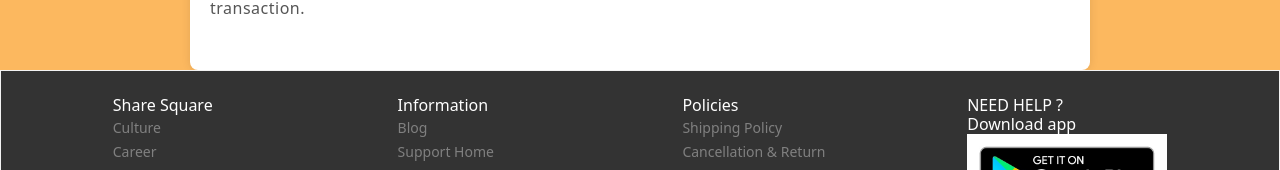
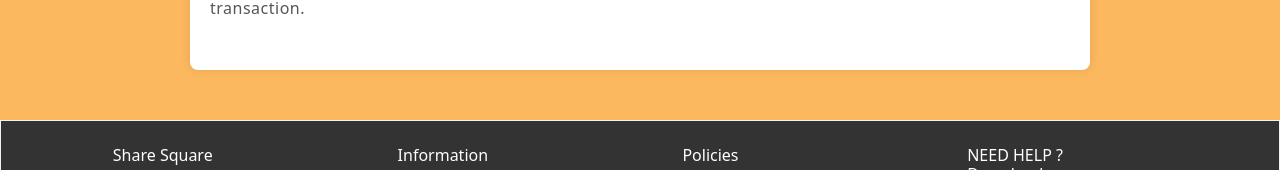
Before and after one commit to ananyavarshney1/ShareSquare, a React (Vite) app: page /property in a window 1280 px wide. Shown: the part 611-781 px from the top of the page. Built offline with nearby package versions, Linux system fonts and the light colour scheme.

Commit message:
added space

```diff
--- a/src/AboutUs/Aboutus.jsx
+++ b/src/AboutUs/Aboutus.jsx
@@ -66,7 +66,6 @@ const About = () => {
           <h2>Abhay</h2>
           <p className="title">Member</p>
         </div>
-
       </div>
     </div>
 
--- a/src/SellingPage/sellingPage.jsx
+++ b/src/SellingPage/sellingPage.jsx
@@ -152,6 +152,7 @@ const SellingPage = () => {
                 Explore a world of convenience and choice with our diverse range of products. High-quality items from trusted sellers. Flexible rental options to suit your needs. Secure payment options for a worry-free transaction.
             </p>
         </div>
+        <div className="space"></div>
         </div>
     );
 };
```
